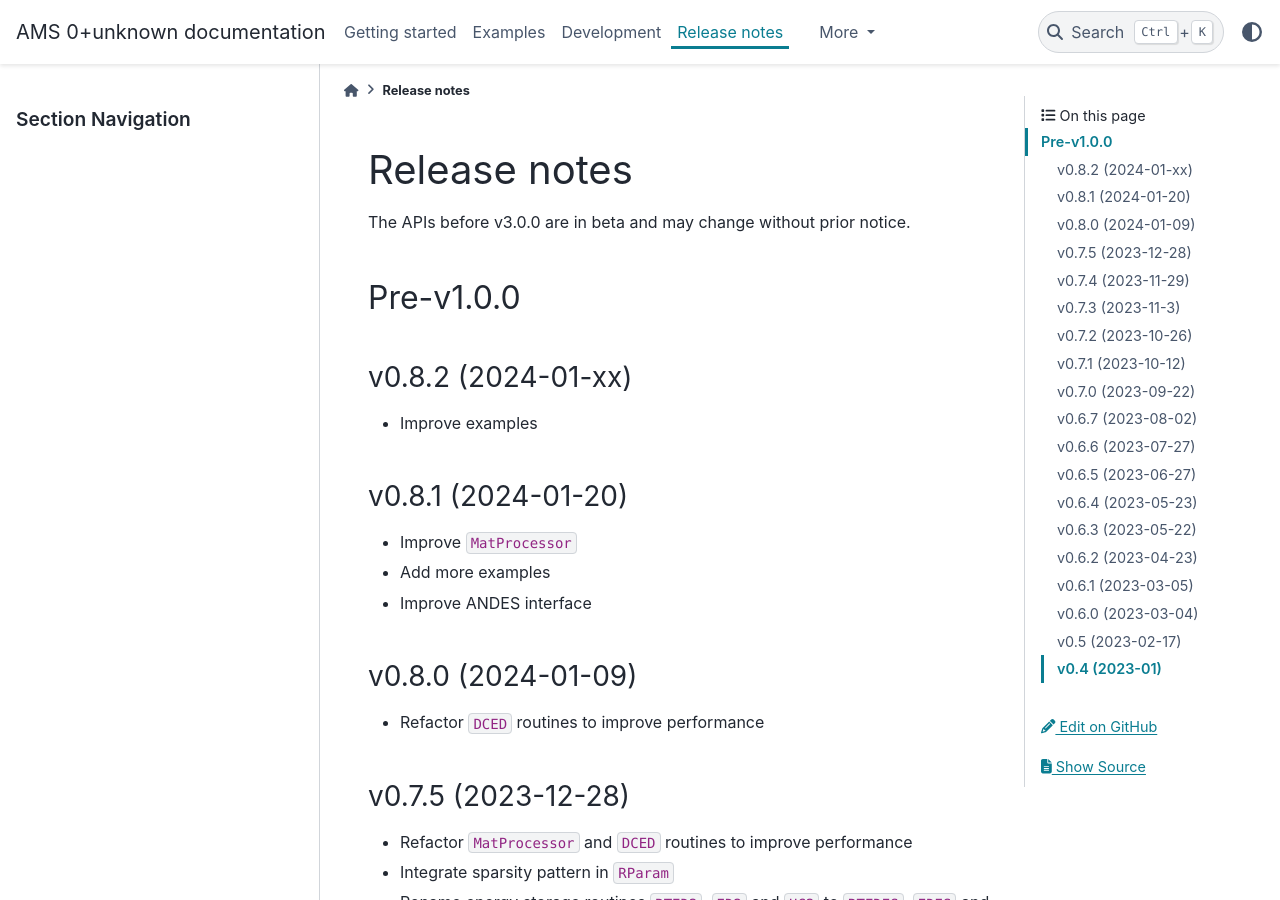
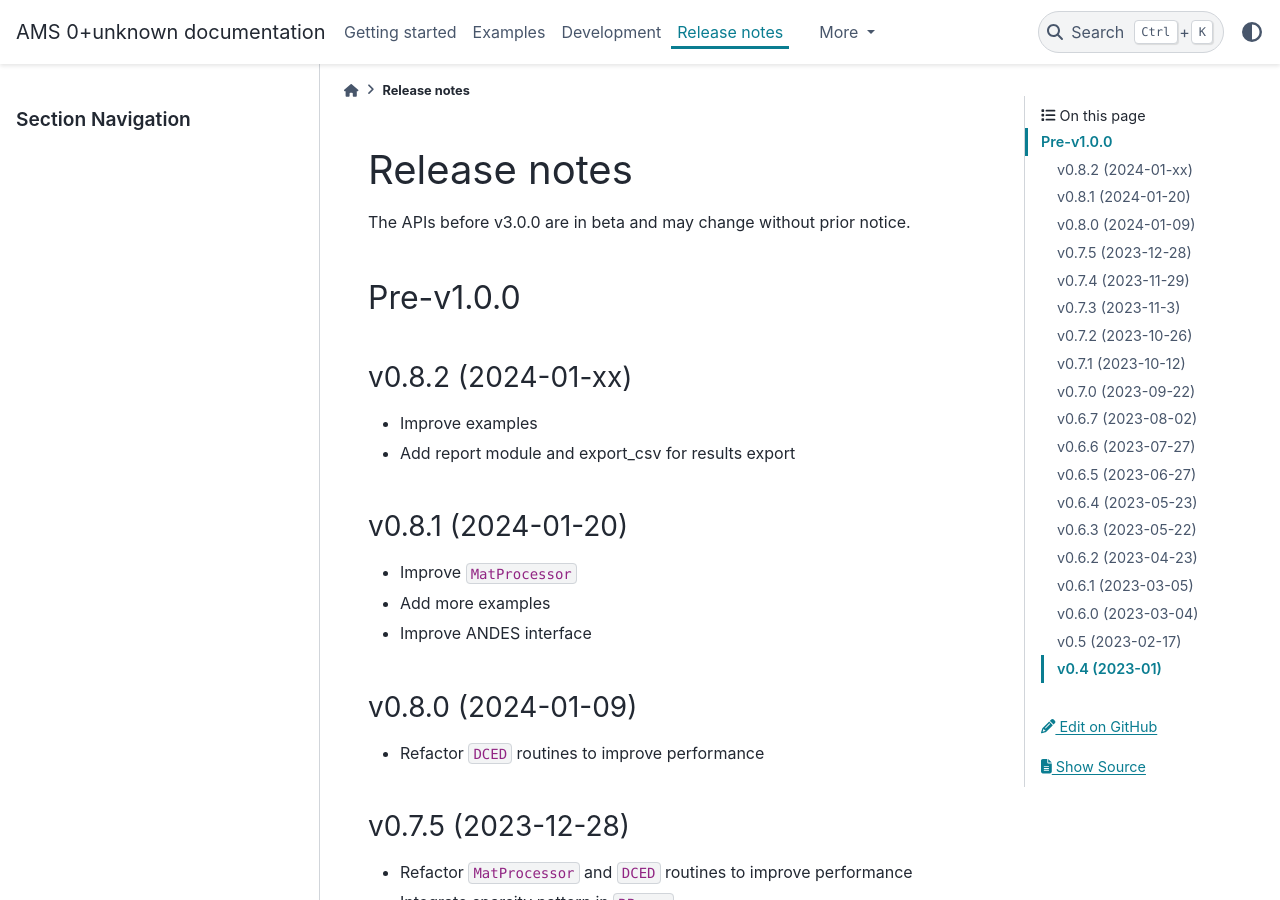
Before and after one commit to CURENT/ams, a Sphinx documentation site: the page built from docs/source/release-notes.rst, in a window 1280 px wide and 900 px high. Built offline with Sphinx 7.4.7 and the PyData theme 0.15.4, drawn with Linux system fonts in a browser that asks for light colours; pages that are not in the unit, such as notebooks, are missing from menus.

Commit message:
Update release notes

```diff
--- a/docs/source/release-notes.rst
+++ b/docs/source/release-notes.rst
@@ -13,6 +13,7 @@ v0.8.2 (2024-01-xx)
 -------------------
 
 - Improve examples
+- Add report module and export_csv for results export
 
 v0.8.1 (2024-01-20)
 -------------------
```
